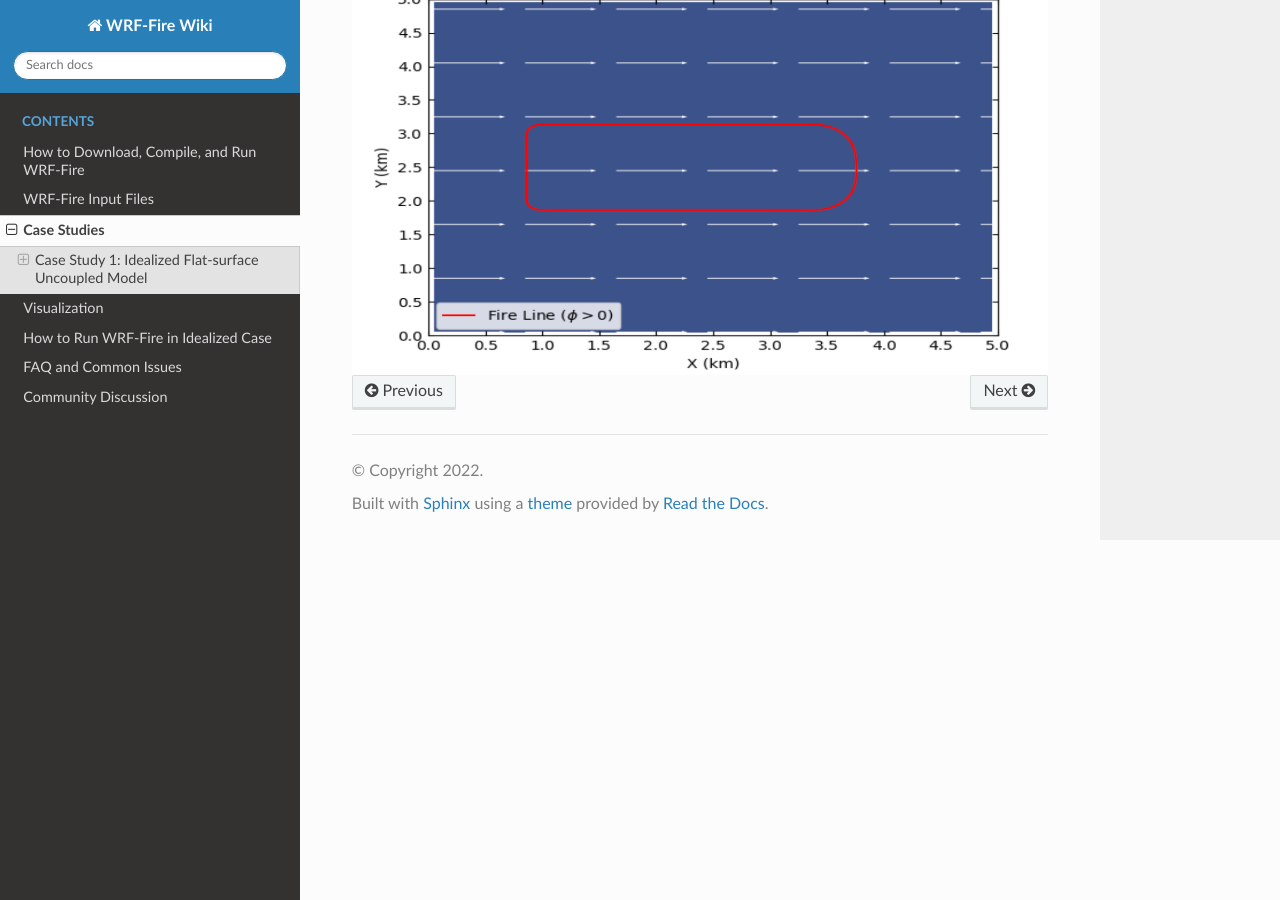
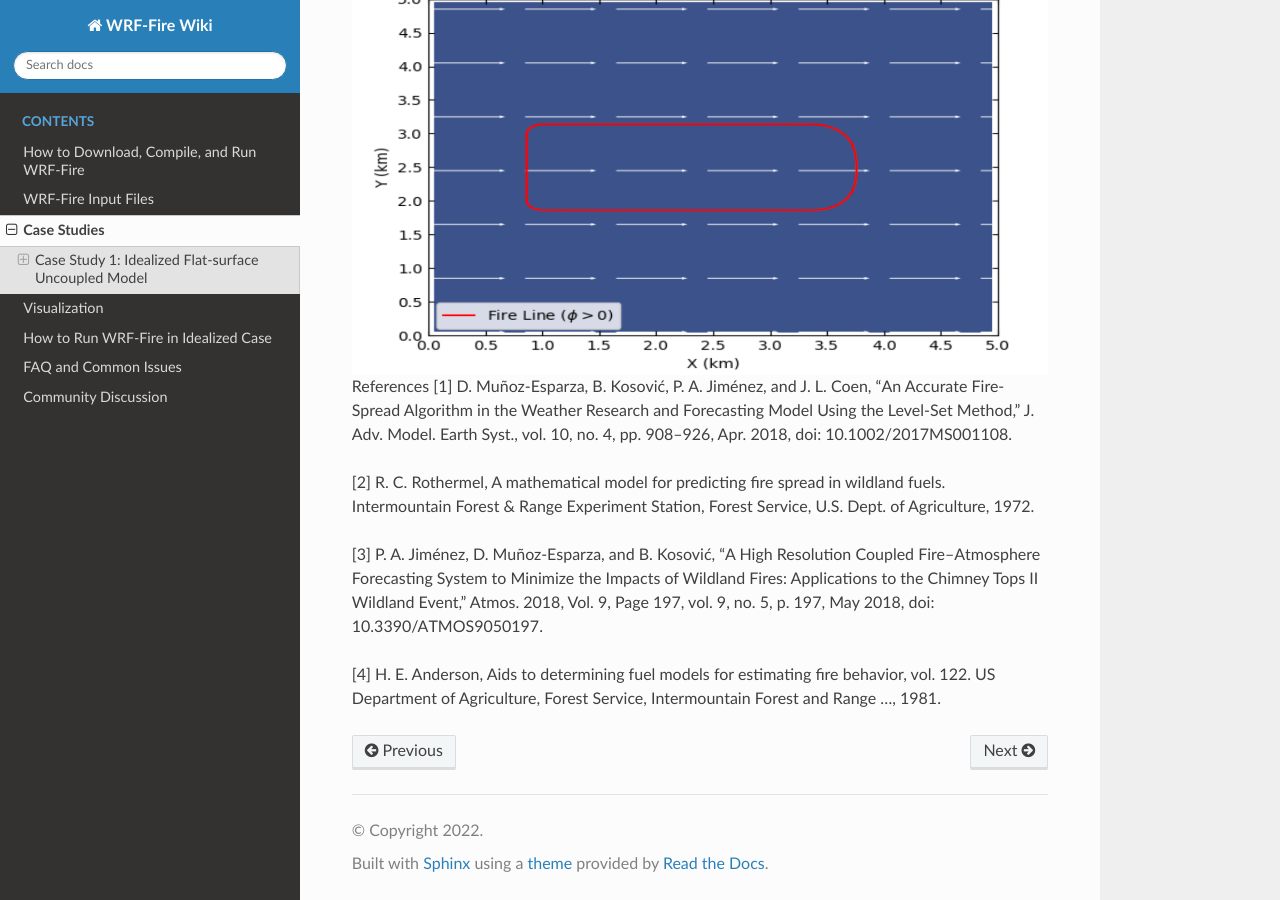
Before and after one commit to WRF-Fire-UNR/UNR-WRF-FIRE, a Sphinx documentation site: the page built from docs/source/case_studies.rst, in a window 1280 px wide and 900 px high, scrolled down 11407 px. Built offline with Sphinx 7.4.7 and the Read the Docs theme 2.0.0, drawn with Linux system fonts in a browser that asks for light colours.

Commit message:
Update case_studies.rst

```diff
--- a/docs/source/case_studies.rst
+++ b/docs/source/case_studies.rst
@@ -411,3 +411,13 @@ End of the simulation
   :width: 700
   :height: 400
   :alt: Alternative text
+
+
+References
+[1]	D. Muñoz-Esparza, B. Kosović, P. A. Jiménez, and J. L. Coen, “An Accurate Fire-Spread Algorithm in the Weather Research and Forecasting Model Using the Level-Set Method,” J. Adv. Model. Earth Syst., vol. 10, no. 4, pp. 908–926, Apr. 2018, doi: 10.1002/2017MS001108.
+
+[2]	R. C. Rothermel, A mathematical model for predicting fire spread in wildland fuels. Intermountain Forest & Range Experiment Station, Forest Service, U.S. Dept. of Agriculture, 1972.
+
+[3]	P. A. Jiménez, D. Muñoz-Esparza, and B. Kosović, “A High Resolution Coupled Fire–Atmosphere Forecasting System to Minimize the Impacts of Wildland Fires: Applications to the Chimney Tops II Wildland Event,” Atmos. 2018, Vol. 9, Page 197, vol. 9, no. 5, p. 197, May 2018, doi: 10.3390/ATMOS9050197.
+
+[4]	H. E. Anderson, Aids to determining fuel models for estimating fire behavior, vol. 122. US Department of Agriculture, Forest Service, Intermountain Forest and Range …, 1981.
```
